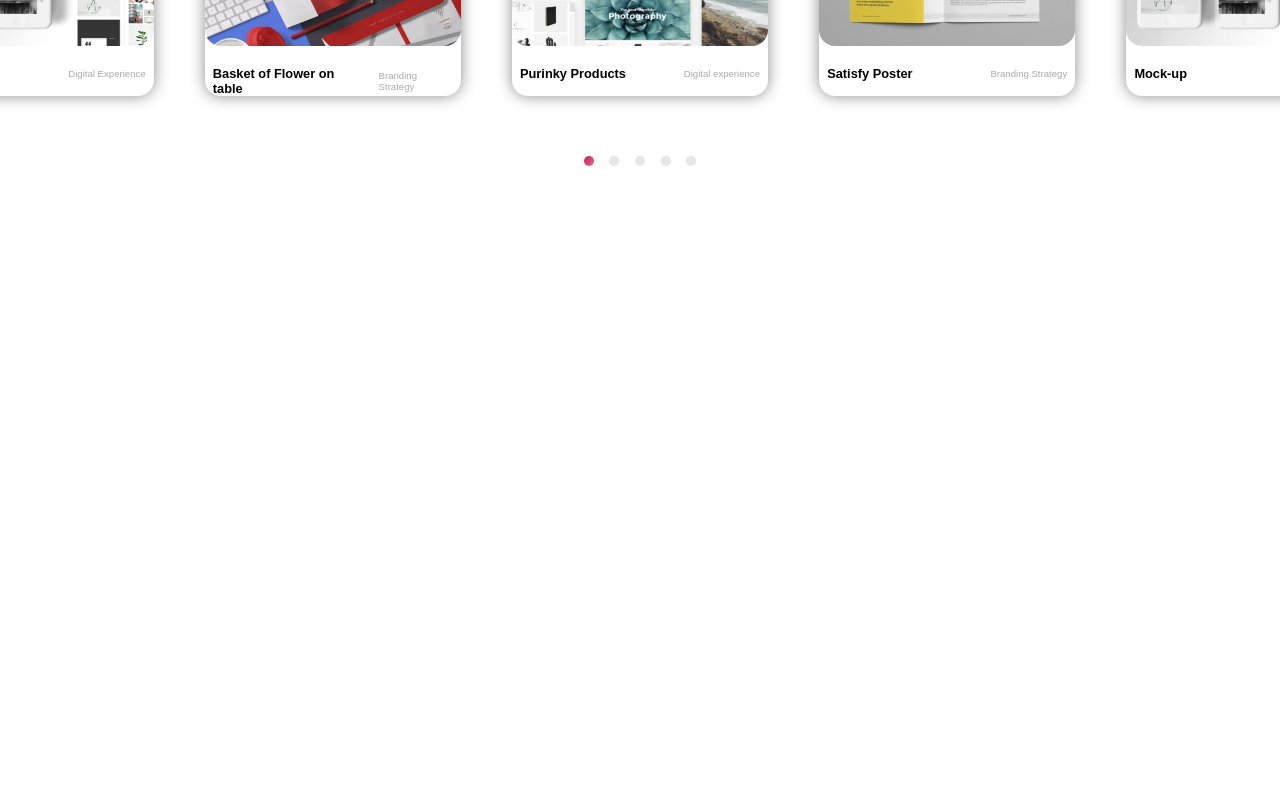
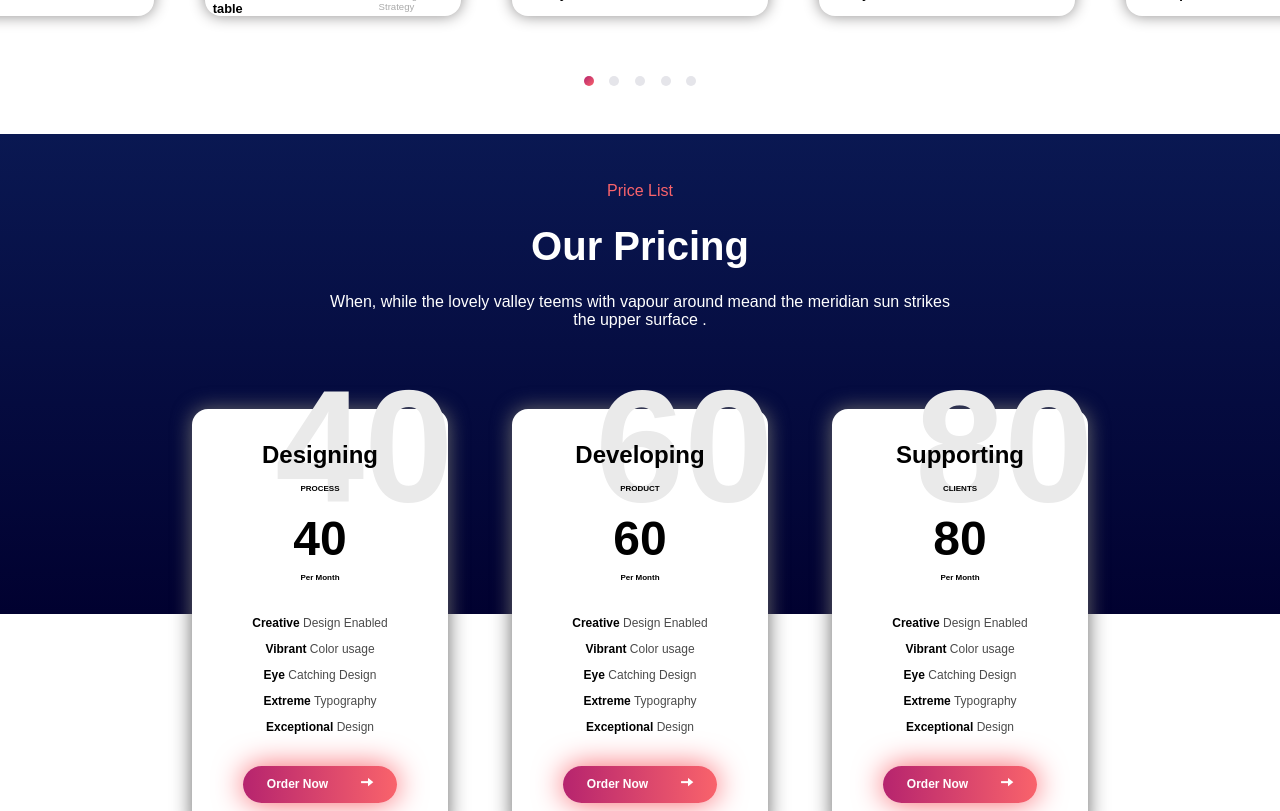
Before and after one commit to Salano24/proj-html-vuejs, a Vue app: page / in a window 1280 px wide. Shown: the part 2500-3311 px from the top of the page. Before the commit the page ends 2714 px from the top, so only its background shows below. Built offline with nearby package versions, Linux system fonts and the light colour scheme.

Commit message:
fine our pricing section

```diff
--- a/package.json
+++ b/package.json
@@ -9,6 +9,11 @@
     "preview": "vite preview"
   },
   "dependencies": {
+    "@fortawesome/fontawesome-svg-core": "^6.2.1",
+    "@fortawesome/free-brands-svg-icons": "^6.2.1",
+    "@fortawesome/free-regular-svg-icons": "^6.2.1",
+    "@fortawesome/free-solid-svg-icons": "^6.2.1",
+    "@fortawesome/vue-fontawesome": "^3.0.2",
     "@popperjs/core": "^2.11.6",
     "axios": "^1.1.3",
     "bootstrap": "^5.2.2",
--- a/src/components/AppMain.vue
+++ b/src/components/AppMain.vue
@@ -2,6 +2,8 @@
 import WhatWeDo from '../components/WhatWeDo.vue'
 import BusinessStrategy from '../components/BusinessStrategy.vue'
 import LatestWork from '../components/LatestWork.vue'
+import OurPricing from '../components/OurPricing.vue'
+
 
 
 
@@ -11,6 +13,8 @@ export default {
            WhatWeDo,
            BusinessStrategy,
            LatestWork,
+           OurPricing,
+
         }
 
     }
@@ -20,6 +24,7 @@ export default {
    <WhatWeDo />
    <BusinessStrategy />
    <LatestWork />
+   <OurPricing />
 </template>
 
 <style>
--- a/src/components/BusinessStrategy.vue
+++ b/src/components/BusinessStrategy.vue
@@ -54,7 +54,7 @@ export default{
        }
 
        p{
-        margin: 2rem 0;
+        margin: 3rem 0;
         color: #03a7d3e6;
        }
 
--- a/src/components/LatestWork.vue
+++ b/src/components/LatestWork.vue
@@ -5,7 +5,7 @@ export default{
 </script>
 
 <template>
-<div class="container">
+<div class="container_work">
     <span class="portfolio">Portfolio</span>
     <div class="work">
         <div class="work_text">
@@ -70,8 +70,10 @@ export default{
 </template>
 
 <style lang="scss">
-   .container{
+   .container_work{
     padding-top: 5rem;
+    width: 80%;
+    margin: auto;
 
     .portfolio{
         font-size: 0.75rem;
--- /dev/null
+++ b/src/components/OurPricing.vue
@@ -0,0 +1,274 @@
+<script>
+export default{
+
+    name:  'OurPricing'
+}
+</script>
+
+<template>
+<div class="background background_pricing">
+    <div class="our_pricing_title">
+        <span class="price_list">
+            Price List
+        </span>
+        <h3>Our Pricing</h3>
+        <p>When, while the lovely valley teems with vapour around meand the meridian sun strikes <br> the upper surface .</p>
+    </div>
+        <div class="container">
+            <div class="row">
+                <div class="col-3">
+                    <div class="card">
+                        <span class="background_number">
+                        40
+                        </span>
+                        <div class="card_text">
+                            <h4 >Designing</h4>
+                            <span class="secondary_title">PROCESS</span>
+                            <h2 class="month_number">40</h2>
+                            <span class="strong month">Per Month</span>
+                            <p class="card_p first_p"><span class="strong">Creative</span> Design Enabled</p>
+                            <p class="card_p"><span class="strong">Vibrant</span> Color usage</p>
+                            <p class="card_p"><span class="strong">Eye</span> Catching Design</p>
+                            <p class="card_p"><span class="strong">Extreme</span> Typography</p>
+                            <p class="card_p"><span class="strong">Exceptional</span> Design</p>
+                            <div class="button_pink">
+                                <span class="order">Order Now</span><span class="order arrow">🠆</span>
+                            </div>
+                        </div>
+                    </div>
+                </div>
+                <div class="col-3">
+                    <div class="card">
+                        <span class="background_number">
+                        60
+                        </span>
+                        <div class="card_text">
+                            <h4 >Developing</h4>
+                            <span class="secondary_title">PRODUCT</span>
+                            <h2 class="month_number">60</h2>
+                            <span class="strong month">Per Month</span>
+                            <p class="card_p first_p"><span class="strong">Creative</span> Design Enabled</p>
+                            <p class="card_p"><span class="strong">Vibrant</span> Color usage</p>
+                            <p class="card_p"><span class="strong">Eye</span> Catching Design</p>
+                            <p class="card_p"><span class="strong">Extreme</span> Typography</p>
+                            <p class="card_p"><span class="strong">Exceptional</span> Design</p>
+                            <div class="button_pink">
+                                <span class="order">Order Now</span><span class="order arrow">🠆</span>
+                            </div>
+                        </div>
+                    </div>
+                </div>
+                <div class="col-3">
+                    <div class="card">
+                        <span class="background_number">
+                        80
+                        </span>
+                        <div class="card_text">
+                            <h4 >Supporting</h4>
+                            <span class="secondary_title">CLIENTS</span>
+                            <h2 class="month_number">80</h2>
+                            <span class="strong month">Per Month</span>
+                            <p class="card_p first_p"><span class="strong">Creative</span> Design Enabled</p>
+                            <p class="card_p"><span class="strong">Vibrant</span> Color usage</p>
+                            <p class="card_p"><span class="strong">Eye</span> Catching Design</p>
+                            <p class="card_p"><span class="strong">Extreme</span> Typography</p>
+                            <p class="card_p"><span class="strong">Exceptional</span> Design</p>
+                            <div class="button_pink">
+                                <span class="order">Order Now</span><span class="order arrow">🠆</span>
+                            </div>
+                        </div>
+                    </div>
+                </div>
+            </div>
+        </div>
+
+</div>
+</template>
+
+<style lang="scss">
+   .background_pricing{
+    height: 480px;
+    .row{
+        justify-content: space-evenly;
+    }
+   }
+
+   .our_pricing_title{
+    text-align: center;
+    color: white;
+
+    padding-top: 3rem;
+        .price_list{
+            color: #f9636b;
+
+        }
+
+        h3{
+            font-size: 2.5rem;
+            margin: 1.5rem 0;
+        }
+   }
+
+
+   .container{
+
+
+     .card{
+        position: relative;
+        background-color: white;
+        color: black;
+        display: flex;
+        text-align: center;
+        justify-content: center;
+        border: 0;
+        border-radius: 1rem;
+        padding: 2rem 0;
+        z-index: 0;
+         box-shadow:0px 0px 20px #6a6a6a;
+
+        .background_number{
+            position: absolute;
+            top: -13%;
+            right: -2%;
+            z-index: -1;
+            font-size: 10rem;
+            color: #eaeaea;
+            font-weight: 800;
+        }
+        h4{
+         margin-bottom: 0.5rem;
+         font-size: 1.5rem;
+         font-weight: 800;
+            }
+
+         .secondary_title{
+            font-weight: 800;
+            font-size: 0.5rem;
+        }
+
+        .month_number{
+            font-weight: 600;
+            font-size: 3rem;
+        }
+         .month{
+           font-size: 0.5rem;
+
+             }
+
+        .card_p{
+            color: rgb(75, 75, 75);
+            margin: 0.75rem 0;
+            font-size: 0.75rem;
+            .strong{
+                font-size: 0.75rem;
+                color: black;
+            }
+
+        }
+
+        .first_p{
+            margin-top: 2rem;
+        }
+
+        .order{
+            color: white;
+            font-weight: 600;
+            font-size: 0.75rem;
+        }
+        .button_pink{
+            border: 0;
+            border-radius: 20px;
+            padding: 0.3rem 1.5rem;
+            margin-top: 2rem;
+            width: 100%;
+            display: flex;
+            justify-content: space-between;
+            align-items: center;
+            box-shadow:0px 0px 30px #f9636b;
+            .arrow{
+                font-size: 1rem;
+            }
+        }
+     }
+
+     .card:hover{
+        position: relative;
+        background: linear-gradient(to bottom right, #b6246e 0%, #f9636b 100%);
+        color: white;
+        display: flex;
+        text-align: center;
+        justify-content: center;
+        border: 0;
+        border-radius: 1rem;
+        padding: 2rem 0;
+        z-index: 0;
+         box-shadow:0px 0px 20px #6a6a6a;
+
+        .background_number{
+            position: absolute;
+            top: -13%;
+            right: -2%;
+            z-index: -1;
+            font-size: 10rem;
+            color: #de5c7f;
+            font-weight: 800;
+        }
+        h4{
+         margin-bottom: 0.5rem;
+         font-size: 1.5rem;
+         font-weight: 800;
+            }
+
+         .secondary_title{
+            font-weight: 800;
+            font-size: 0.5rem;
+        }
+
+        .month_number{
+            font-weight: 600;
+            font-size: 3rem;
+        }
+         .month{
+           font-size: 0.5rem;
+
+             }
+
+        .card_p{
+            color: white;
+            margin: 0.75rem 0;
+            font-size: 0.75rem;
+            .strong{
+                font-size: 0.75rem;
+                color: white;
+            }
+
+        }
+
+        .first_p{
+            margin-top: 2rem;
+        }
+
+        .order{
+            color: #f9636b;
+            font-weight: 600;
+            font-size: 0.75rem;
+        }
+        .button_pink{
+            background-color: white;
+           background-image: none;
+            border: 0;
+            border-radius: 20px;
+            padding: 0.3rem 1.5rem;
+            margin-top: 2rem;
+            width: 100%;
+            display: flex;
+            justify-content: space-between;
+            align-items: center;
+            box-shadow: none;
+            .arrow{
+                font-size: 1rem;
+            }
+        }
+     }
+   }
+</style>
--- a/src/main.js
+++ b/src/main.js
@@ -1,5 +1,23 @@
 import { createApp } from 'vue'
 import './style.scss'
 import App from './App.vue'
+/* import the fontawesome core */
+import { library } from '@fortawesome/fontawesome-svg-core'
 
-createApp(App).mount('#app')
+/* import font awesome icon component */
+import { FontAwesomeIcon } from '@fortawesome/vue-fontawesome'
+
+/* import specific icons */
+import { faFacebook, faInstagram, faLinkedin, faTwitter, } from '@fortawesome/free-brands-svg-icons'
+import {faComment, faArrowUp } from '@fortawesome/free-solid-svg-icons'
+
+
+/* add icons to the library */
+library.add(faInstagram)
+library.add(faFacebook)
+library.add(faLinkedin)
+library.add(faTwitter)
+library.add(faComment)
+library.add(faArrowUp)
+
+createApp(App).component('font-awesome-icon', FontAwesomeIcon).mount('#app')
```
Also changed, not shown: 1 other file (tests, documents, lock files or other folders).
